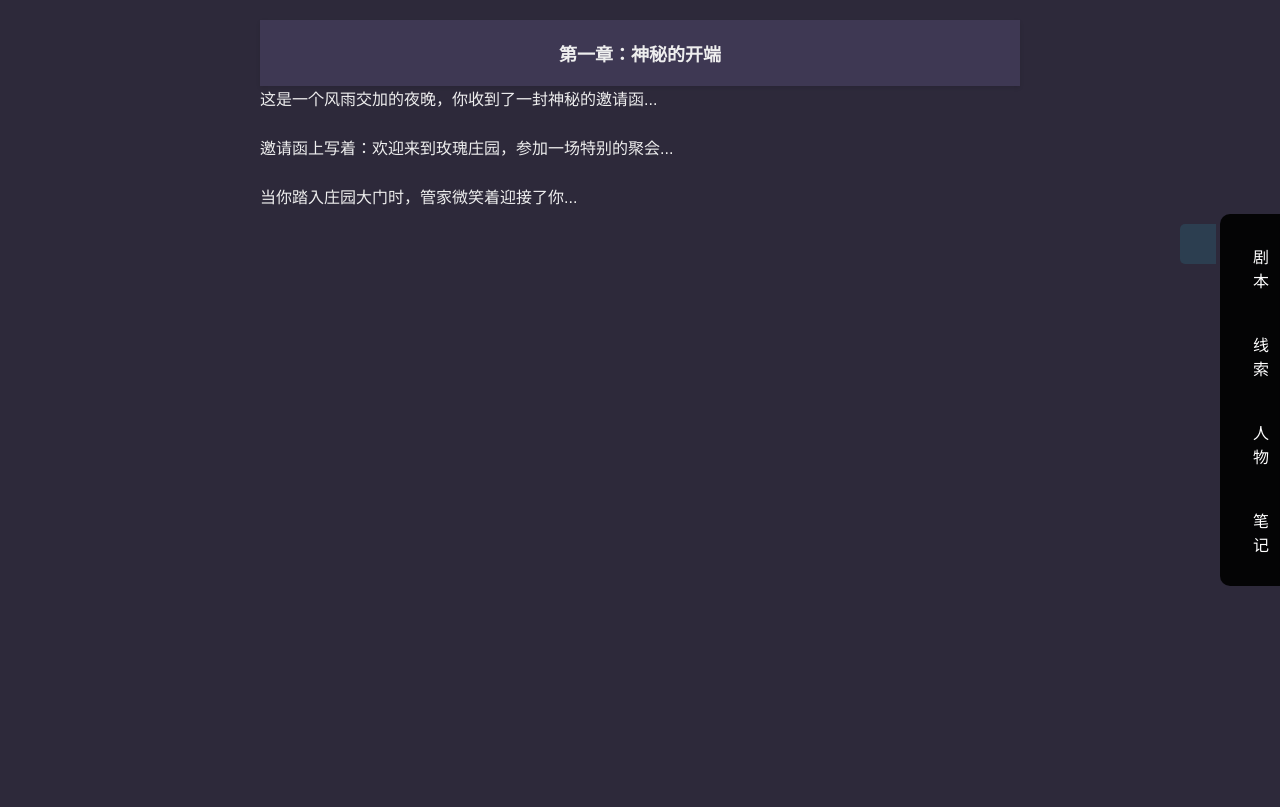
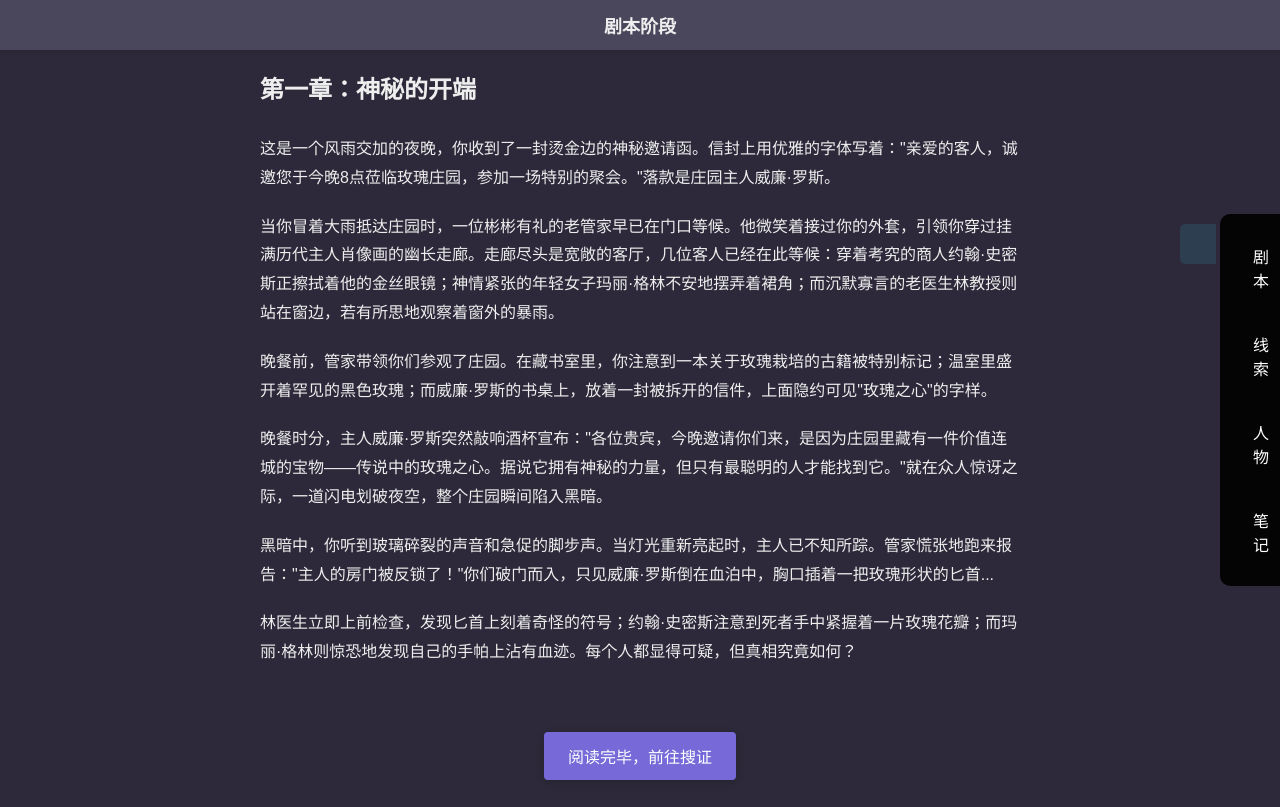
Before and after one commit to goldthinking/solorpg-proto, a Vue app: page /game-script-stage in a window 1280 px wide. Built offline with nearby package versions, Linux system fonts and the light colour scheme; some icons are missing.

Commit message:
feat: 完成了剧本阶段

```diff
--- a/src/assets/theme.css
+++ b/src/assets/theme.css
@@ -1,6 +1,6 @@
 :root {
   --bg-primary: #2d293a;
-  --bg-secondary: #3e3853;
+  --bg-secondary: #4a465b;
   --text-primary: #eee;
   --text-light: #fff;
   --text-dark: #bfbcd7;
@@ -10,6 +10,8 @@
   --warning: #ffb300;
   --success: #43a047;
   --border: #555555;
+
+  --stage-header-height: 50px;
 }
 
 body {
--- a/src/components/StageHeader.vue
+++ b/src/components/StageHeader.vue
@@ -18,12 +18,18 @@ export default {
 
 <style scoped>
 .stage-header {
+  position: fixed;
+  top: 0;
+  left: 0;
+  width: 100vw;
+  height: var(--stage-header-height);
+  display: flex;
+  justify-content: center;
+  align-items: center;
   background-color: var(--bg-secondary);
-  padding: 12px 16px;
+  padding: 10px 0;
   text-align: center;
   box-shadow: 0 2px 4px rgba(0, 0, 0, 0.1);
-  position: sticky;
-  top: 0;
   z-index: 100;
 }
 
@@ -31,6 +37,5 @@ export default {
   font-size: 18px;
   color: var(--text-primary);
   margin: 0;
-  padding: 8px 0;
 }
 </style>
--- a/src/views/GameReasoningStageView.vue
+++ b/src/views/GameReasoningStageView.vue
@@ -201,6 +201,7 @@ export default {
 /* 修改背景色为统一风格 */
 .game-reasoning-stage-view {
   padding: 20px;
+  padding-top: calc(20px + var(--stage-header-height));
   background-color: var(--bg-secondary);
   min-height: 100vh;
   position: relative;
--- a/src/views/GameRevealStageView.vue
+++ b/src/views/GameRevealStageView.vue
@@ -17,5 +17,6 @@ export default {
 <style scoped>
 .game-reveal-stage-view {
   padding: 20px;
+  padding-top: calc(20px + var(--stage-header-height));
 }
 </style>
--- a/src/views/GameScriptStageView.vue
+++ b/src/views/GameScriptStageView.vue
@@ -2,9 +2,11 @@
   <div class="game-script-stage-view">
     <ToolBar :items="allTools" />
     <StageHeader :stageName="chapterTitle" />
+    <h2 class="script-header">第一章：神秘的开端</h2>
     <div class="script-content">
       <p v-for="(paragraph, index) in scriptContent" :key="index">{{ paragraph }}</p>
     </div>
+    <button class="next-stage-btn" @click="goToSearchStage">阅读完毕，前往搜证</button>
   </div>
 </template>
 
@@ -19,13 +21,21 @@ export default {
   },
   data() {
     return {
-      chapterTitle: '第一章：神秘的开端',
+      chapterTitle: '剧本阶段',
       scriptContent: [
-        '这是一个风雨交加的夜晚，你收到了一封神秘的邀请函...',
-        '邀请函上写着：欢迎来到玫瑰庄园，参加一场特别的聚会...',
-        '当你踏入庄园大门时，管家微笑着迎接了你...'
+        '这是一个风雨交加的夜晚，你收到了一封烫金边的神秘邀请函。信封上用优雅的字体写着："亲爱的客人，诚邀您于今晚8点莅临玫瑰庄园，参加一场特别的聚会。"落款是庄园主人威廉·罗斯。',
+        '当你冒着大雨抵达庄园时，一位彬彬有礼的老管家早已在门口等候。他微笑着接过你的外套，引领你穿过挂满历代主人肖像画的幽长走廊。走廊尽头是宽敞的客厅，几位客人已经在此等候：穿着考究的商人约翰·史密斯正擦拭着他的金丝眼镜；神情紧张的年轻女子玛丽·格林不安地摆弄着裙角；而沉默寡言的老医生林教授则站在窗边，若有所思地观察着窗外的暴雨。',
+        '晚餐前，管家带领你们参观了庄园。在藏书室里，你注意到一本关于玫瑰栽培的古籍被特别标记；温室里盛开着罕见的黑色玫瑰；而威廉·罗斯的书桌上，放着一封被拆开的信件，上面隐约可见"玫瑰之心"的字样。',
+        '晚餐时分，主人威廉·罗斯突然敲响酒杯宣布："各位贵宾，今晚邀请你们来，是因为庄园里藏有一件价值连城的宝物——传说中的玫瑰之心。据说它拥有神秘的力量，但只有最聪明的人才能找到它。"就在众人惊讶之际，一道闪电划破夜空，整个庄园瞬间陷入黑暗。',
+        '黑暗中，你听到玻璃碎裂的声音和急促的脚步声。当灯光重新亮起时，主人已不知所踪。管家慌张地跑来报告："主人的房门被反锁了！"你们破门而入，只见威廉·罗斯倒在血泊中，胸口插着一把玫瑰形状的匕首...',
+        '林医生立即上前检查，发现匕首上刻着奇怪的符号；约翰·史密斯注意到死者手中紧握着一片玫瑰花瓣；而玛丽·格林则惊恐地发现自己的手帕上沾有血迹。每个人都显得可疑，但真相究竟如何？'
       ],
       toolTypes: ['script', 'clue', 'character', 'note']
+    }
+  },
+  methods: {
+    goToSearchStage() {
+      this.$router.push('/game-search-stage');
     }
   }
 }
@@ -34,12 +44,14 @@ export default {
 <style scoped>
 .game-script-stage-view {
   padding: 20px;
+  padding-top: calc(20px + var(--stage-header-height));
   max-width: 800px;
   margin: 0 auto;
+  position: relative;
+  padding-bottom: 120px;
 }
 
 .script-header {
-  text-align: center;
   margin-bottom: 30px;
 }
 
@@ -51,4 +63,20 @@ export default {
 .script-content p {
   margin-bottom: 20px;
 }
+
+.next-stage-btn {
+  position: fixed;
+  bottom: 20px;
+  left: 50%;
+  transform: translateX(-50%);
+  padding: 12px 24px;
+  background-color: var(--accent-dark);
+  color: var(--text-light);
+  border: none;
+  border-radius: 4px;
+  font-size: 16px;
+  cursor: pointer;
+  box-shadow: 0 2px 8px rgba(0, 0, 0, 0.2);
+}
+
 </style>
--- a/src/views/GameSearchStageView.vue
+++ b/src/views/GameSearchStageView.vue
@@ -25,5 +25,6 @@ export default {
 <style scoped>
 .game-search-stage-view {
   padding: 20px;
+  padding-top: calc(20px + var(--stage-header-height));
 }
 </style>
```
